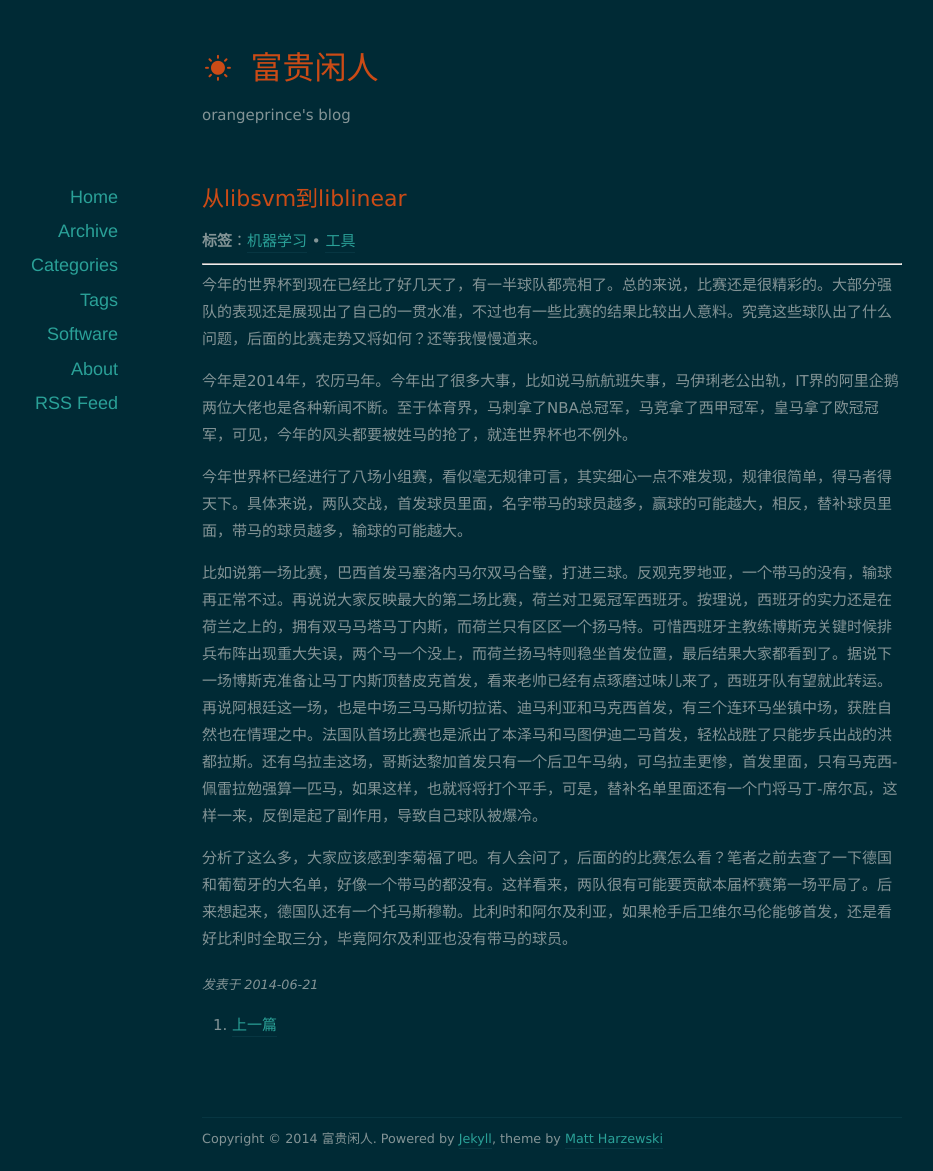
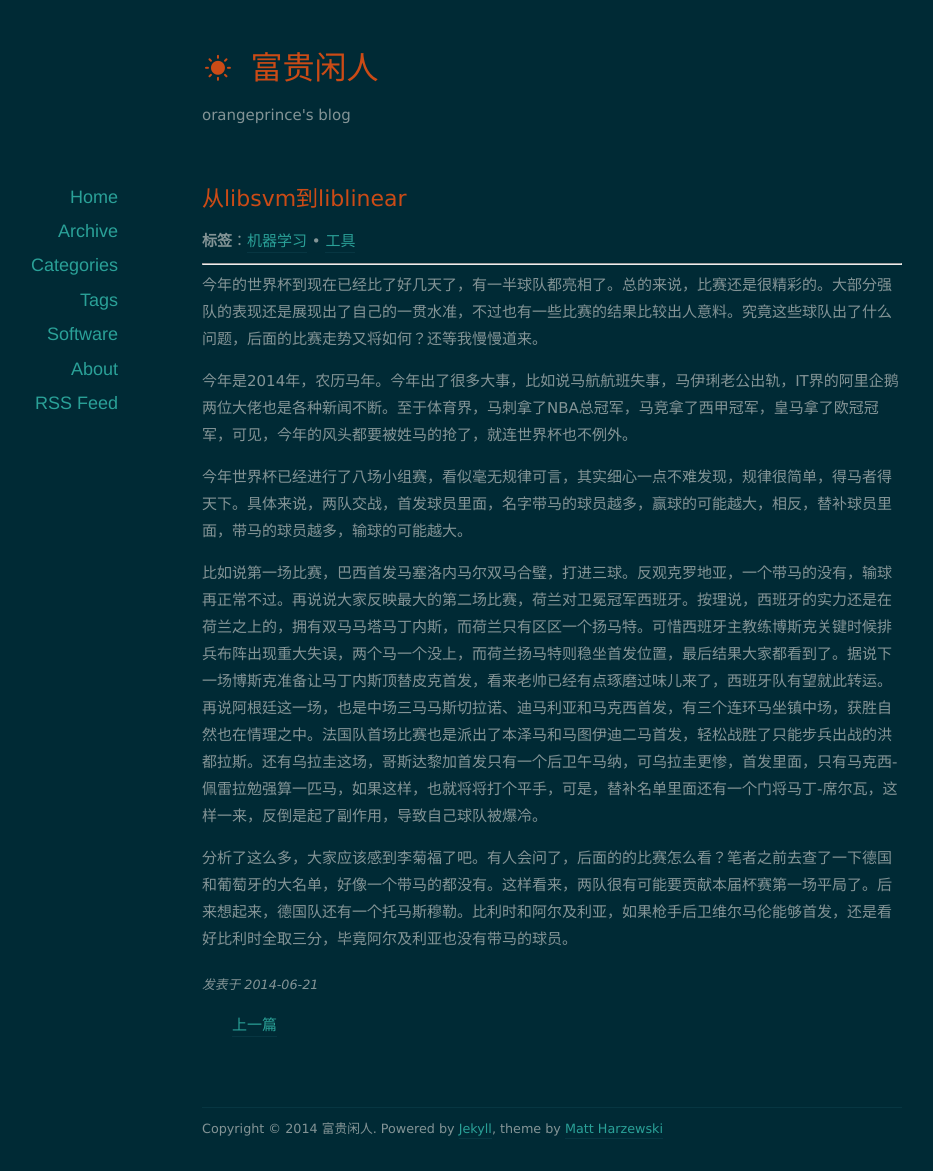
Before and after one commit to orangeprince/orangeprince.github.io, a Jekyll site: the page built from _posts/2014-06-21-lr.md, in a window 1280 px wide. Shown: the whole page, without its empty margins (88-1021 px from the left). Built offline with Jekyll 4.4.1, drawn with Linux system fonts in a browser that asks for light colours; nearby versions of some CDN libraries; comment, search, counter and statistics services are not loaded.

Commit message:
modified:   _layouts/post.html

```diff
--- a/_layouts/post.html
+++ b/_layouts/post.html
@@ -26,12 +26,12 @@ layout: default
     </div>
 
 		<nav class="pagenation">
-		<ul>
+		<ul style=list-style:none;>
 		{% if page.previous %}
-			<li class="before left"><a rel="prev" href="{{ page.previous.url }}" class="btn" title="View {{ page.previous.title }}">上一篇</a></li>
+			<li class="before left" style="display:inline"><a rel="prev" href="{{ page.previous.url }}" class="btn" title="View {{ page.previous.title }}">上一篇</a></li>
 		{% endif %}
 		{% if page.next %}
-			<li class="next right"><a rel="next" href="{{ page.next.url }}" class="btn" title="View {{ page.next.title }}">下一篇</a></li>
+			<li class="next right" style="display:inline"><a rel="next" href="{{ page.next.url }}" class="btn" title="View {{ page.next.title }}">下一篇</a></li>
 		{% endif %}
 		</ul>
 		</nav>
```
